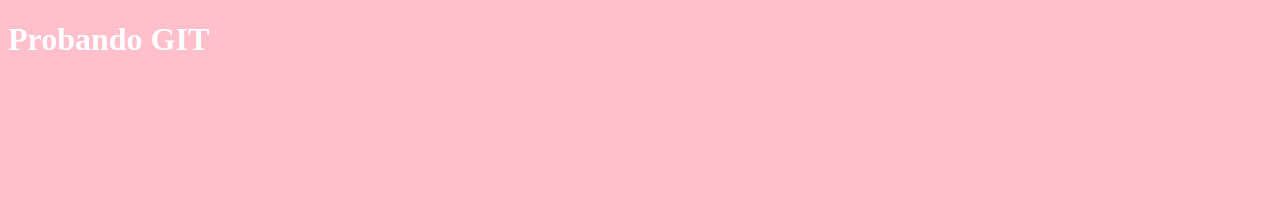
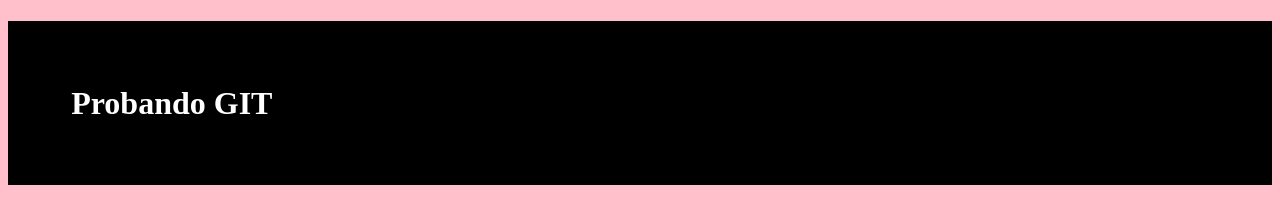
Before and after one commit to CaterinaMaffia/proyecto-git, a plain HTML site: page index.html in a window 1280 px wide. Drawn offline with Linux system fonts and the light colour scheme.

Commit message:
nuevos cambios en css

```diff
--- a/css/styles.css
+++ b/css/styles.css
@@ -3,4 +3,7 @@ body{
 }
 h1{
     color:white;
+    background-color: black;
+    border-radius: 1px solid white;
+    padding: 5%;
 }
```
Also changed, not shown: 1 other file.
